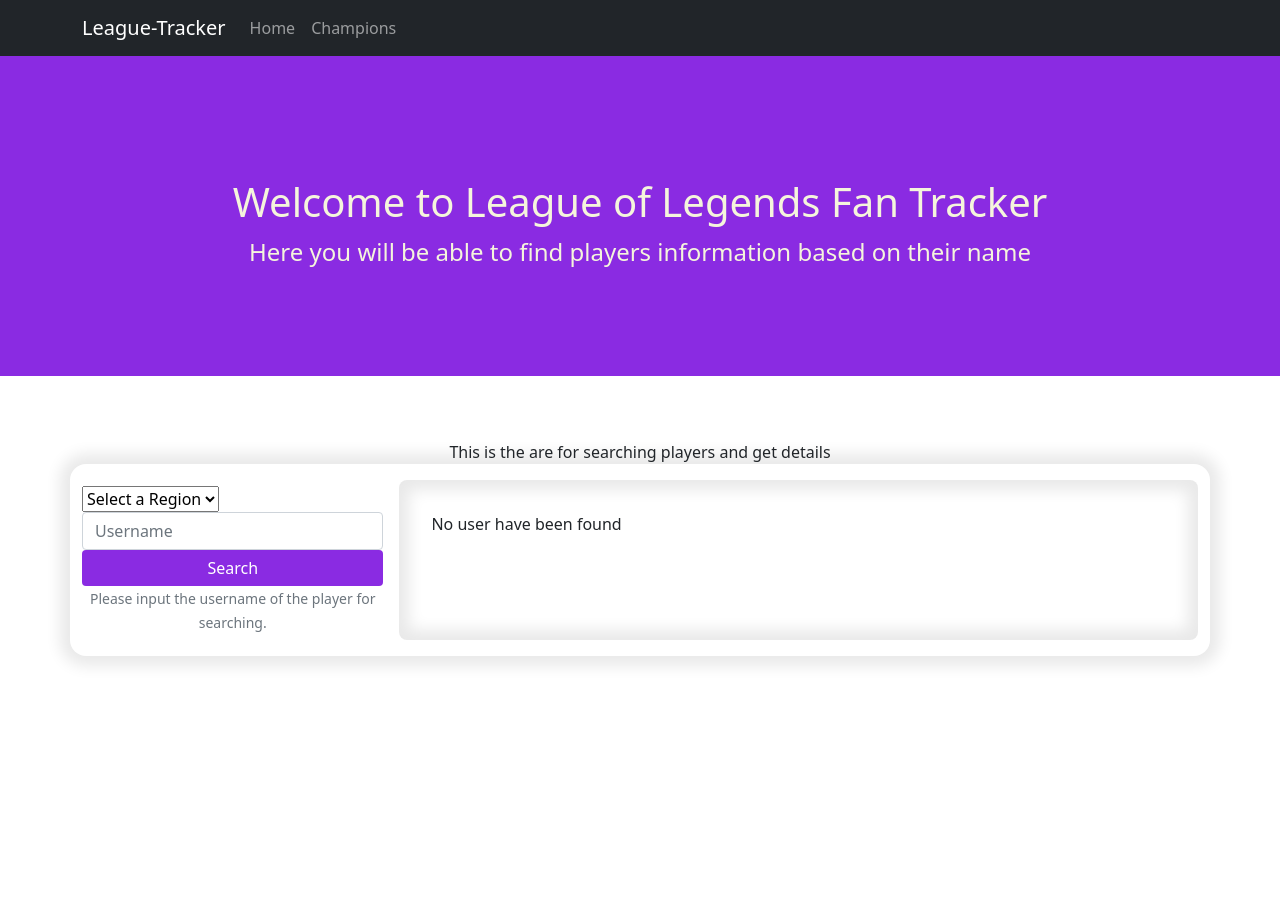
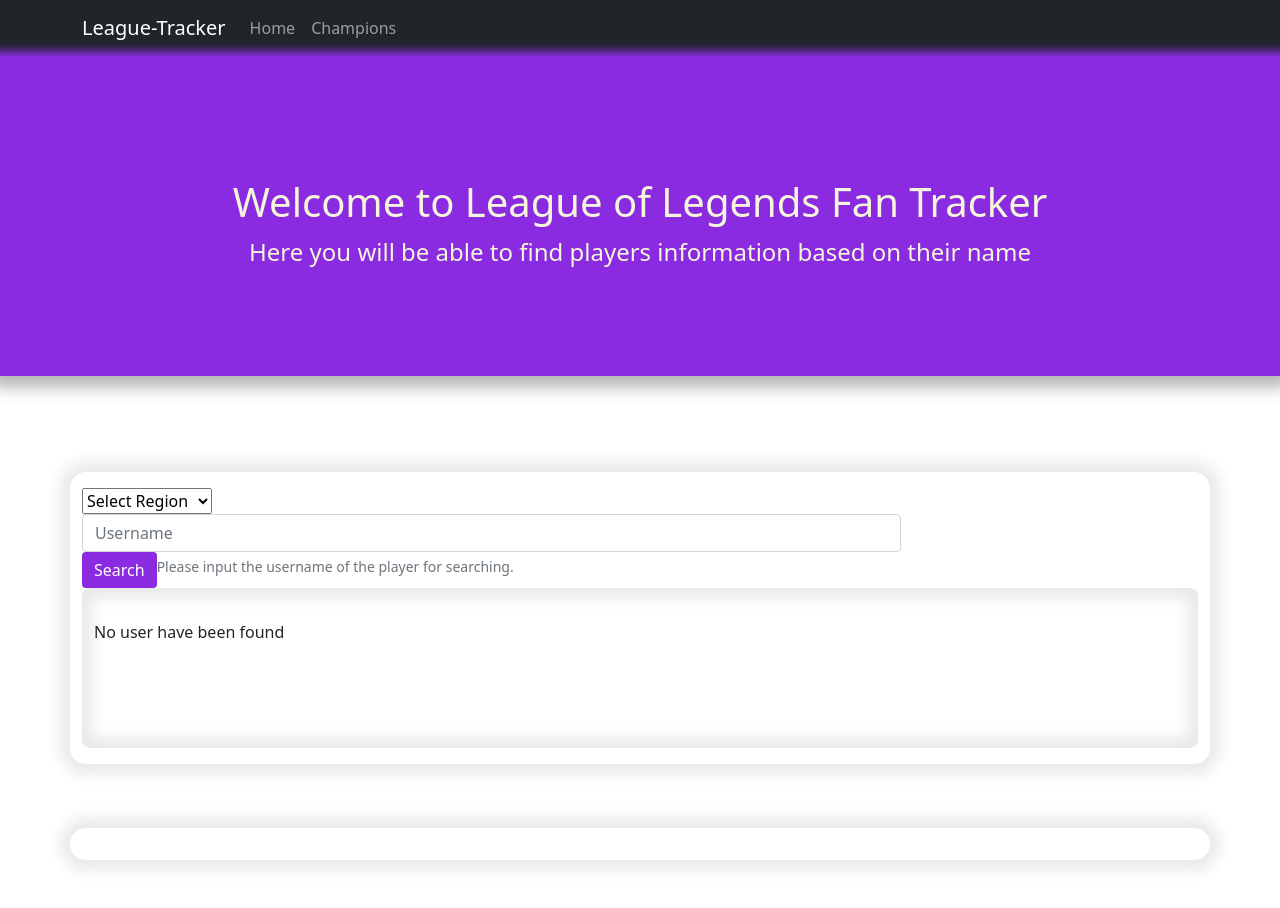
Before and after one commit to fernanhick/league-tracker-site, a React (Create React App) app: page / in a window 1280 px wide. Shown: the top 908 px of the page. Before the commit the page ends 800 px from the top, so only its background shows below. Built offline with nearby package versions, Linux system fonts and the light colour scheme.

Commit message:
UI fix + matchhistory

```diff
--- a/src/frontend/components/header/header.css
+++ b/src/frontend/components/header/header.css
@@ -12,6 +12,6 @@
     display: flex;
     align-items: center;
     justify-content: center;
-    box-shadow: 0px 1px 15px 1 0px rgb(204, 204, 204);
+    box-shadow: 0px 1px 15px 10px rgb(180, 180, 180);
     margin-bottom: 2rem;
 }
--- a/src/frontend/components/navigation/Navigation.js
+++ b/src/frontend/components/navigation/Navigation.js
@@ -1,9 +1,10 @@
 import React from "react";
 import { Container, Nav, Navbar } from "react-bootstrap";
+import "./navigation.css";
 
 export const Navigation = () => {
     return (
-        <Navbar expand="lg" bg="dark" variant="dark">
+        <Navbar id="navigationBar" expand="lg" bg="dark" variant="dark">
             <Container>
                 <Navbar.Brand href="#home">League-Tracker</Navbar.Brand>
 
--- /dev/null
+++ b/src/frontend/components/navigation/navigation.css
@@ -0,0 +1,3 @@
+#navigationBar {
+    box-shadow: inset 0px -15px 10px -10px blueviolet;
+}
--- a/src/frontend/components/playersearch/Playersearch.js
+++ b/src/frontend/components/playersearch/Playersearch.js
@@ -3,10 +3,13 @@ import {
     Container,
     Button,
     InputGroup,
-    FormControl,
     Form,
     DropdownButton,
     Dropdown,
+    ButtonGroup,
+    Row,
+    Col,
+    Card,
 } from "react-bootstrap";
 import "./playersearch.css";
 import axios from "axios";
@@ -16,6 +19,7 @@ const Playersearch = () => {
     const [userData, setUserData] = useState(null);
     const [userDetailedData, setUserDetailedData] = useState(null);
     const [region, setRegion] = useState("Select Region");
+    const [matchHistory, setMatchHistory] = useState(null);
 
     const regions = [
         { label: "Brazil", value: "br1" },
@@ -26,7 +30,7 @@ const Playersearch = () => {
         { label: "LatinAmerica1", value: "la1" },
         { label: "LatinAmerica2", value: "la2" },
         { label: "NorthAmerica", value: "na1" },
-        { label: "Oeania", value: "oc1" },
+        { label: "Oceania", value: "oc1" },
         { label: "Turkey", value: "tr1" },
         { label: "Russia", value: "ru" },
     ];
@@ -42,22 +46,52 @@ const Playersearch = () => {
             .get(apiString)
             .then(function (response) {
                 setUserData(response.data);
-                console.log(response);
             })
             .catch(function (err) {
                 console.log(err);
                 setUserData(null);
             });
-        setPlayerSearched("");
     };
+    let continent;
+
+    if (
+        region === "br1" ||
+        region === "la1" ||
+        region === "na1" ||
+        region === "la2"
+    )
+        continent = "AMERICAS";
+    if (
+        region === "eun1" ||
+        region === "euw1" ||
+        region === "oc1" ||
+        region === "tr1" ||
+        region === "ru"
+    )
+        continent = "EUROPE";
+
+    if (region === "jp1" || region === "kr") continent = "ASIA";
 
     const setDetailedDataQuery = (event) => {
-        let summStrinApi = `https://${region}.api.riotgames.com/lol/league/v4/entries/by-summoner/${userData.id}?api_key=${process.env.REACT_APP_RIOT_API_KEY}`;
+        let summonerD1 = `https://${region}.api.riotgames.com/lol/league/v4/entries/by-summoner/${userData.id}?api_key=${process.env.REACT_APP_RIOT_API_KEY}`;
+
+        let summonerDMatches = `https://${continent}.api.riotgames.com/lol/match/v5/matches/by-puuid/${userData.puuid}/ids?start=0&count=10&api_key=${process.env.REACT_APP_RIOT_API_KEY}`;
+
         axios
-            .get(summStrinApi)
+            .get(summonerD1)
             .then(function (response) {
                 setUserDetailedData(response.data);
-                console.log(userDetailedData);
+                console.log(response.data);
+                //BUG First click doesnt get data
+            })
+            .catch(function (err) {
+                console.log(err);
+            });
+        axios
+            .get(summonerDMatches)
+            .then(function (response) {
+                setMatchHistory(response.data);
+                console.log(matchHistory);
             })
             .catch(function (err) {
                 console.log(err);
@@ -66,16 +100,11 @@ const Playersearch = () => {
 
     return (
         <section id="hero-section">
-            <Container>
-                This is the are for searching players and get details
-            </Container>
-            <Container className="player-search-container">
+            <Container className="detailsContainer">
                 <Form id="searchForm">
                     <InputGroup>
                         <select onChange={handleRegionChange}>
-                            <option value="Select a Region">
-                                Select a Region
-                            </option>
+                            <option value="Select a Region">{region}</option>
                             {/* Mapping through each region object in our regions array
                         and returning an option element with the appropriate attributes / values.
                        */}
@@ -92,7 +121,7 @@ const Playersearch = () => {
                         placeholder="Username"
                         aria-describedby="searchHelpBlock"
                         onChange={(e) => setPlayerSearched(e.target.value)}
-                    />
+                    ></Form.Control>
                     <Button id="btnSearch" onClick={(e) => searchForPlayer(e)}>
                         Search
                     </Button>
@@ -100,23 +129,25 @@ const Playersearch = () => {
                         Please input the username of the player for searching.
                     </Form.Text>
                 </Form>
-                <section id="resultsArea">
+                <Container className="resultsArea">
                     {userData ? (
                         <div id="fullResult">
                             <div id="summData">
                                 <div>Name: {userData.name}</div>
                                 <div>PUUID: {userData.puuid}</div>
                                 <div>Level: {userData.summonerLevel}</div>
+                                <div id="summIcon">
+                                    <img
+                                        alt="Summoner Icon"
+                                        id="summIconImg"
+                                        src={`http://ddragon.leagueoflegends.com/cdn/12.8.1/img/profileicon/${userData.profileIconId}.png`}
+                                    />
+                                </div>
                             </div>
-                            <div id="summIcon">
-                                <img
-                                    id="summIconImg"
-                                    src={`http://ddragon.leagueoflegends.com/cdn/12.8.1/img/profileicon/${userData.profileIconId}.png`}
-                                />
-                            </div>
+
                             <Button
                                 id="btnDetails"
-                                onClick={(e) =>
+                                onClick={() =>
                                     setDetailedDataQuery(userData.id)
                                 }
                             >
@@ -126,13 +157,48 @@ const Playersearch = () => {
                     ) : (
                         <div id="emptyResult">No user have been found</div>
                     )}
-                </section>
+                </Container>
             </Container>
-            {userData ? (
-                <Container id="mDetails">More Details</Container>
+            {userDetailedData && userDetailedData.length > 0 ? (
+                <Container className="detailsContainer">
+                    <div className="resultsDetailsArea">
+                        <Col id="mainDetails">
+                            <Row>Name: {userDetailedData[0].summonerName}</Row>
+                            <Row>Wins: {userDetailedData[0].wins}</Row>
+                            <Row>Losses: {userDetailedData[0].losses}</Row>
+                        </Col>
+                    </div>
+                </Container>
             ) : (
                 <></>
             )}
+            <Container className="detailsContainer">
+                {matchHistory && matchHistory.length > 0 ? (
+                    <Container id="mDetails">
+                        {matchHistory.map((match) => (
+                            <Card key={match} style={{ width: "18rem" }}>
+                                <Card.Img
+                                    variant="top"
+                                    src="holder.js/100px180"
+                                />
+                                <Card.Body>
+                                    <Card.Title>{match}</Card.Title>
+                                    <Card.Text>
+                                        Some quick example text to build on the
+                                        card title and make up the bulk of the
+                                        card's content.
+                                    </Card.Text>
+                                    <Button variant="primary">
+                                        Go somewhere
+                                    </Button>
+                                </Card.Body>
+                            </Card>
+                        ))}
+                    </Container>
+                ) : (
+                    <></>
+                )}
+            </Container>{" "}
         </section>
     );
 };
--- a/src/frontend/components/playersearch/playersearch.css
+++ b/src/frontend/components/playersearch/playersearch.css
@@ -1,44 +1,65 @@
-.player-search-container {
+#hero-section {
+    background-color: rgb(255, 255, 255);
+    padding: 2rem;
+    display: flex;
+    justify-content: center;
+    align-items: center;
+    flex-wrap: wrap;
+}
+
+.detailsContainer {
     background-color: rgb(255, 255, 255);
     border-radius: 1rem;
     padding: 1rem;
-    /*     border-style: solid;
- */
+    margin: 2rem;
     border-width: 0.1rem;
     box-shadow: 0px 0px 15px 10px rgb(233, 233, 233);
     display: flex;
     align-items: center;
+    justify-content: space-between;
+    flex-wrap: wrap;
 }
-#searchControlForm {
+#searchForm {
+    margin-right: 1rem;
     display: flex;
+    align-content: left;
+    flex-wrap: wrap;
 }
 #fullResult {
     display: flex;
+    flex-wrap: wrap;
 }
 #summData {
     text-align: left;
 }
 #summIconImg {
-    width: 100px;
     border-radius: 10px;
 }
-#resultsArea {
+.resultsArea {
     background-color: rgb(255, 255, 255);
-    display: flex;
+
     min-height: 10rem;
-
-    margin-left: 1rem;
     box-shadow: inset 0px 0px 15px 10px rgb(233, 233, 233);
     padding: 2rem;
-    width: 100%;
+    display: flex;
+    align-content: left;
+    flex-wrap: wrap;
     border-radius: 0.5rem;
+    word-break: break-all;
 }
-#hero-section {
-    background-color: rgb(255, 255, 255);
-    padding: 2rem;
-}
+
 #btnSearch {
-    width: 100%;
     background-color: blueviolet;
     border: none;
 }
+#mainDetails {
+    text-align: left;
+}
+.resultsDetailsArea {
+    padding: 1rem;
+}
+#mDetails {
+    display: flex;
+    justify-content: space-around;
+    flex-wrap: wrap;
+}
```
